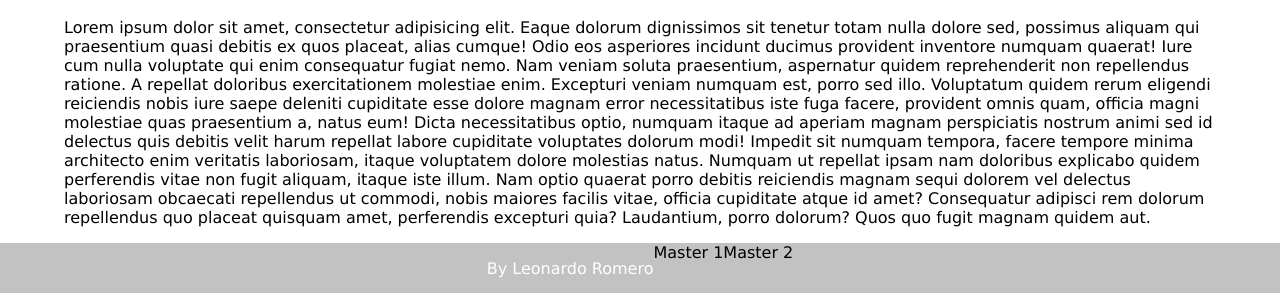
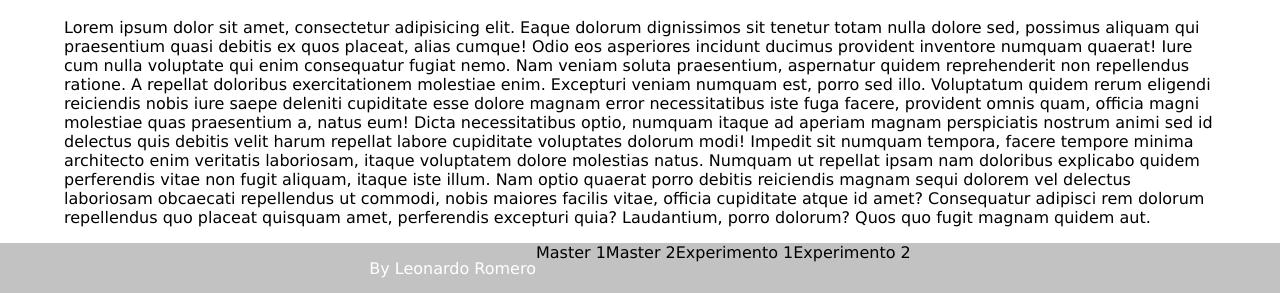
Before and after one commit to leonardofrp5/Git-Practice, a plain HTML site: page index.html in a window 1280 px wide. Shown: the part 1335-1628 px from the top of the page. Drawn offline with Linux system fonts and the light colour scheme.

Commit message:
se agrego texto experimento 1

```diff
--- a/index.html
+++ b/index.html
@@ -25,6 +25,8 @@
     <p class="text-color">By Leonardo Romero</p>
     <span>Master 1</span>
     <span>Master 2</span>
+    <span>Experimento 1</span>
+    <span>Experimento 2</span>
   </div>
 </body>
 </html>
```
